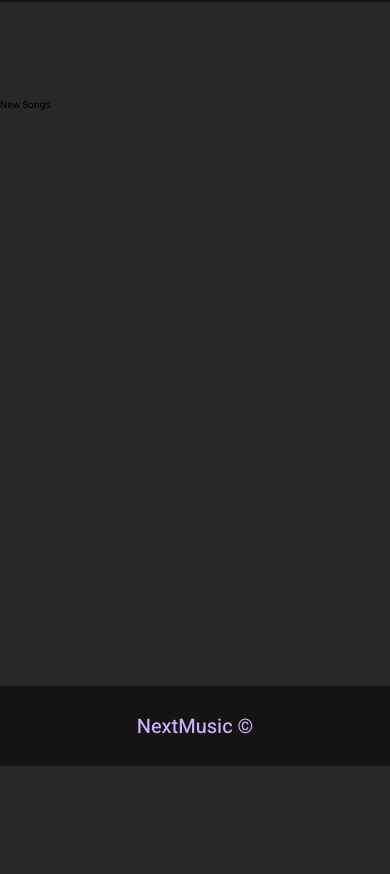
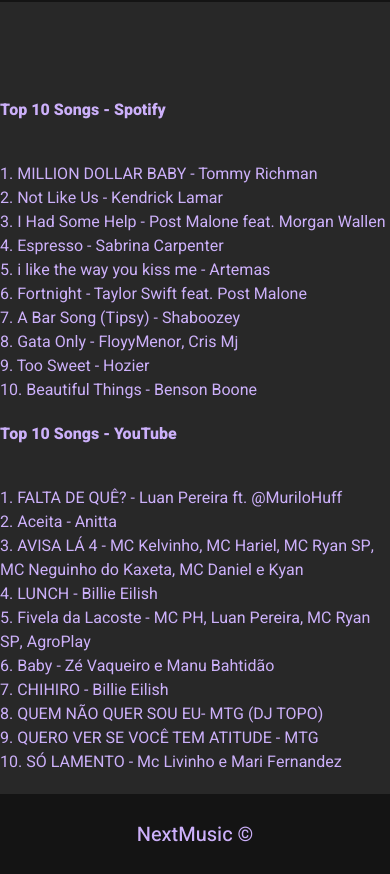
Before and after one commit to caiocst/AOP2---Front-End, a plain HTML site: page newsongs.html in a window 390 px wide. Shown: the part 78-952 px from the top of the page. Before the commit the page ends 844 px from the top, so only its background shows below. Drawn offline with Linux system fonts and the light colour scheme.

Commit message:
newsongs page

```diff
--- a/newsongs.css
+++ b/newsongs.css
@@ -0,0 +1,140 @@
+* {
+  margin: 0;
+  padding: 0;
+  box-sizing: border-box;
+}
+
+html {
+  font-size: 62.5%;
+}
+
+body,
+button,
+input,
+select,
+textarea {
+  font-family: "Heebo", sans-serif;
+}
+body {
+  display: flex;
+  flex-direction: column;
+  background-color: rgb(40, 40, 40);
+  min-height: 100vh;
+}
+
+header {
+  background-color: rgb(20, 20, 20);
+  height: 8rem;
+}
+
+footer {
+  background-color: rgb(20, 20, 20);
+  height: 8rem;
+}
+
+/* BARRA DE NAVEGAÇÃO */
+
+header #navbar {
+  display: flex;
+  justify-content: space-between;
+  align-items: center;
+
+  padding: 0 3.2rem;
+  max-width: 1200px;
+  margin: 0 auto;
+  height: 8rem;
+
+  font-size: 1.6rem;
+}
+
+header .nav-brand {
+  text-decoration: none;
+  font-size: 2.4rem;
+  font-weight: 700;
+  color: rgb(204, 176, 250);
+}
+
+header #navbar .nav-list {
+  list-style: none;
+  display: flex;
+  align-items: center;
+  gap: 3.1rem;
+}
+
+header #navbar .nav-list .nav-item a {
+  text-decoration: none;
+  color: rgb(204, 176, 250);
+  font-size: 2rem;
+  font-weight: 500;
+}
+
+header #navbar .nav-list .nav-item a:hover {
+  color: #777;
+  transition: color 0.3s;
+}
+
+header .nav-brand:hover {
+  color: #777;
+  transition: color 0.3s;
+}
+
+/* SECTION BANNER */
+
+main {
+  display: flex;
+  flex-direction: row;
+  margin-top: 9.6rem;
+  flex-grow: 1;
+  justify-content: space-evenly;
+}
+
+main section h3 {
+  text-decoration: none;
+  color: rgb(204, 176, 250);
+  font-size: 1.6rem;
+  font-weight: 800;
+  padding-bottom: 4rem;
+}
+
+main section ul {
+  list-style: none;
+  text-decoration: none;
+  color: rgb(204, 176, 250);
+  font-size: 1.6rem;
+  font-weight: 400;
+}
+
+main section ul li a {
+  text-decoration: none;
+  color: rgb(204, 176, 250);
+  font-size: 1.6rem;
+  font-weight: 400;
+}
+
+#link a:focus {
+  outline: none;
+}
+
+a:link,
+a:visited {
+  color: rgb(204, 176, 250); /* ou a cor desejada */
+}
+
+a:active {
+  color: rgb(204, 176, 250); /* ou a cor desejada */
+}
+
+a:hover {
+  color: #777;
+  transition: color 0.3s;
+}
+
+@media (max-width: 74rem) {
+  main {
+    flex-direction: column;
+  }
+
+  main section ul {
+    padding-bottom: 2rem;
+  }
+}
--- a/newsongs.html
+++ b/newsongs.html
@@ -38,7 +38,36 @@
       </nav>
     </header>
     <main id="corpo">
-      <section id="new-songs">New Songs</section>
+      <section id="top-spotify">
+        <h3>Top 10 Songs - Spotify</h3>
+        <ul class="top-songs">
+          <li><a href="https://www.youtube.com/watch?v=zG5YzRxOcsI" target="_blank">1. MILLION DOLLAR BABY - Tommy Richman</a></li>
+          <li><a href="https://www.youtube.com/watch?v=T6eK-2OQtew" target="_blank">2. Not Like Us - Kendrick Lamar</a></li>
+          <li><a href="https://www.youtube.com/watch?v=4QIZE708gJ4" target="_blank">3. I Had Some Help - Post Malone feat. Morgan Wallen</a></li>
+          <li><a href="https://www.youtube.com/watch?v=eVli-tstM5E" target="_blank">4. Espresso - Sabrina Carpenter</a></li>
+          <li><a href="https://www.youtube.com/watch?v=evJ6gX1lp2o" target="_blank">5. i like the way you kiss me - Artemas</a></li>
+          <li><a href="https://www.youtube.com/watch?v=q3zqJs7JUCQ" target="_blank">6. Fortnight - Taylor Swift feat. Post Malone</a></li>
+          <li><a href="https://www.youtube.com/watch?v=t7bQwwqW-Hc" target="_blank">7. A Bar Song (Tipsy) - Shaboozey</a></li>
+          <li><a href="https://www.youtube.com/watch?v=TVEuKyr0M58" target="_blank">8. Gata Only - FloyyMenor, Cris Mj</a></li>
+          <li><a href="https://www.youtube.com/watch?v=NTpbbQUBbuo" target="_blank">9. Too Sweet - Hozier</a></li>
+          <li><a href="https://www.youtube.com/watch?v=Oa_RSwwpPaA" target="_blank">10. Beautiful Things - Benson Boone</a></li>
+        </ul>
+      </section>
+      <section id="top-youtube">
+        <h3>Top 10 Songs - YouTube</h3>
+        <ul class="top-songs">
+          <li><a href="https://www.youtube.com/watch?v=ZVCmjM_kLBY" target="_blank">1. FALTA DE QUÊ? - Luan Pereira ft. @MuriloHuff</a></li>
+          <li><a href="https://www.youtube.com/watch?v=oyhlZhUjaeQ" target="_blank">2. Aceita - Anitta</a></li>
+          <li><a href="https://www.youtube.com/watch?v=S4VqjDDni3Q" target="_blank">3. AVISA LÁ 4 - MC Kelvinho, MC Hariel, MC Ryan SP, MC Neguinho do Kaxeta, MC Daniel e Kyan</a></li>
+          <li><a href="https://www.youtube.com/watch?v=MB3VkzPdgLA" target="_blank">4. LUNCH - Billie Eilish</a></li>
+          <li><a href="https://www.youtube.com/watch?v=XwIY-S81MEA" target="_blank">5. Fivela da Lacoste - MC PH, Luan Pereira, MC Ryan SP, AgroPlay</a></li>
+          <li><a href="https://www.youtube.com/watch?v=Reuub8UmoVI" target="_blank">6. Baby - Zé Vaqueiro e Manu Bahtidão</a></li>
+          <li><a href="https://www.youtube.com/watch?v=e_AZJzYe7CU" target="_blank">7. CHIHIRO - Billie Eilish</a></li>
+          <li><a href="https://www.youtube.com/watch?v=qnrHjg8yy3A" target="_blank">8. QUEM NÃO QUER SOU EU- MTG (DJ TOPO)</a></li>
+          <li><a href="https://www.youtube.com/watch?v=HBJ7f7Lo8qg" target="_blank">9. QUERO VER SE VOCÊ TEM ATITUDE - MTG</a></li>
+          <li><a href="https://www.youtube.com/watch?v=k6BMYLC7Kmg" target="_blank">10. SÓ LAMENTO - Mc Livinho e Mari Fernandez</a></li>
+        </ul>
+      </section>
     </main>
     <footer>
       <p>NextMusic ©</p>
```
Also changed, not shown: index.html (+31 -16 lines), teste.html (added, +13 -0 lines).
